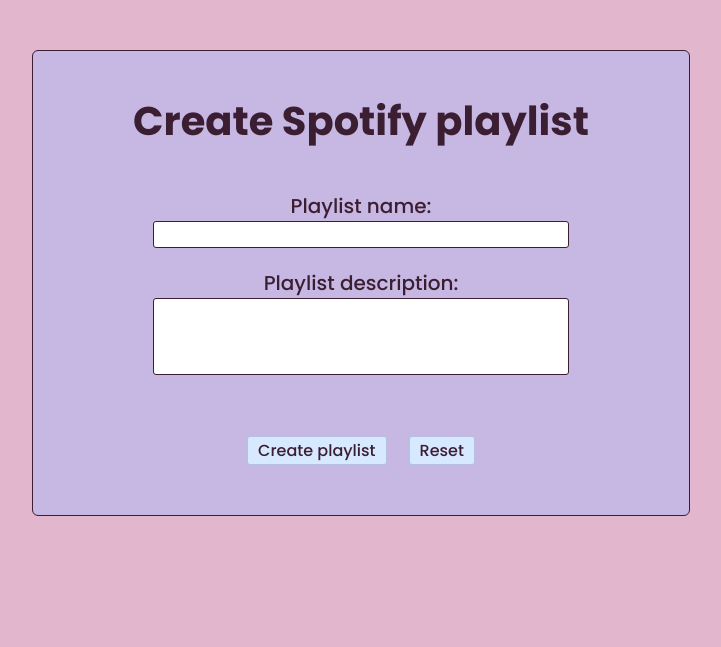
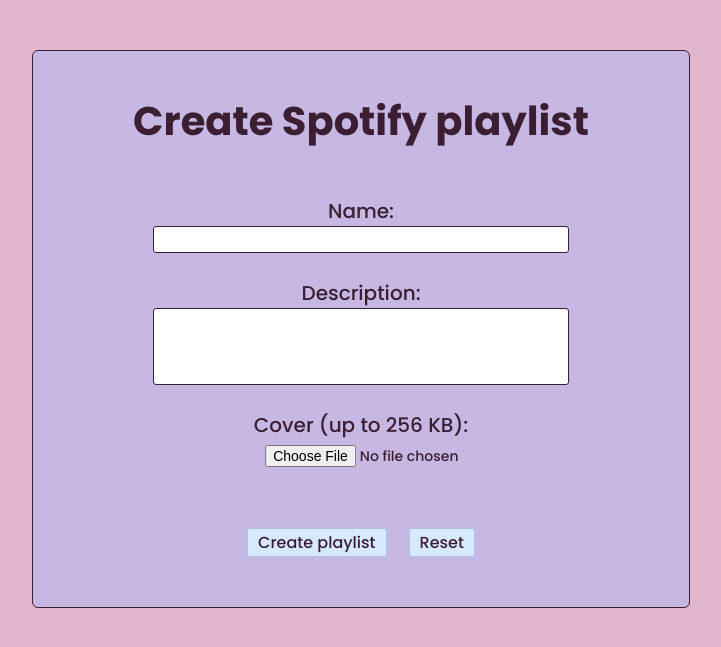
Before and after one commit to neilstephen2001/LastfmToSpotify, a Flask app: template templates/create-playlist.html in a window 1280 px wide. Shown: the top 647 px of the page, without its empty margins (279-1000 px from the left). Run offline with Flask 3, Linux system fonts and the light colour scheme; the template is opened without the code that fills it, so the values that code supplies are empty.

Commit message:
playlist cover
added option to upload an image for the playlist cover

```diff
--- a/app.py
+++ b/app.py
@@ -11,6 +11,7 @@
 import requests
 import json
 import config
+import base64
 
 """FLASK APP"""
 app = Flask(__name__)
@@ -22,7 +23,7 @@
     sp_oauth = SpotifyOAuth(client_id=config.SPOTIFY_ID,
                             client_secret=config.SPOTIFY_SECRET,
                             redirect_uri=config.SPOTIFY_REDIRECT_URL,
-                            scope=['playlist-modify-private', 'playlist-modify-public'],
+                            scope=['playlist-modify-private', 'playlist-modify-public', 'ugc-image-upload'],
                             show_dialog=True)
     auth_url = sp_oauth.get_authorize_url()
     return redirect(auth_url)
@@ -33,7 +34,7 @@
     sp_oauth = SpotifyOAuth(client_id=config.SPOTIFY_ID,
                             client_secret=config.SPOTIFY_SECRET,
                             redirect_uri=config.SPOTIFY_REDIRECT_URL,
-                            scope=['playlist-modify-private', 'playlist-modify-public'],
+                            scope=['playlist-modify-private', 'playlist-modify-public', 'ugc-image-upload'],
                             show_dialog=True)
     session.clear()
     token_info = sp_oauth.get_access_token(code)
@@ -103,7 +104,9 @@
         'description': request.form.get('description'),
         'public': False
     })
-    embedded_playlist_url = create_playlist(playlist_details, song_uri)
+    cover_art = request.files['cover-art']
+    encoded_image = base64.b64encode(cover_art.read())
+    embedded_playlist_url = create_playlist(playlist_details, song_uri, encoded_image)
     return redirect(url_for('playlist_display'))
 
 @app.route('/playlist-display')
@@ -213,11 +216,15 @@
 
 
 # Creates an empty playlist then adds the user's top songs
-def create_playlist(playlist_details, uri_list):
+def create_playlist(playlist_details, uri_list, cover_art = None):
     access_token = session.get('token_info').get('access_token')
     sp = spotipy.Spotify(auth=access_token)
     headers = {
         "Content-Type": "application/json",
+        "Authorization": f"Bearer { access_token }"
+    }
+    image_headers = {
+        "Content-Type": "image/png",
         "Authorization": f"Bearer { access_token }"
     }
     username = sp.current_user()['id']
@@ -227,6 +234,13 @@
         exceptions(r)
     else:
         playlist = r.json()
+        if cover_art:
+            url = f"https://api.spotify.com/v1/playlists/{playlist['id']}/images"
+            req = requests.put(url, data = cover_art, headers=image_headers)
+            if req.status_code != 202:
+                exceptions(req)
+            else:
+                print("Playlist cover successfully added")
         url = f"https://api.spotify.com/v1/playlists/{playlist['id']}/tracks"
         uris = json.dumps({'uris': uri_list})
         req = requests.post(url, data = uris, headers=headers)
--- a/static/style.css
+++ b/static/style.css
@@ -43,13 +43,14 @@
     display:flex;
     width: 100%;
     align-items: center;
+    justify-content: center;
     flex-direction: column;
     padding: 20px 20px 50px 20px;
 }
 .form-input label {
     font-size: 20px;
     font-weight: 500;
-    margin: 20px 0 0 0;
+    margin: 25px 0 0 0;
     color: #3c1e33;
 }
 .form-input p {
@@ -72,6 +73,22 @@
     border-radius: 3px;
     color: #3c1e33;
     padding: 0 4px 0 4px;
+}
+.file-upload {
+    align-items: center;
+    justify-content: space-between;
+    display: flex;
+    flex-direction: row;
+    width: 80%;
+}
+input[type=file] {
+    width: 100%;
+    translate: 26%;
+    font-size: 14px;
+    font-weight: 500;
+    border-radius: 3px;
+    color: #3c1e33;
+    padding: 5px 4px 0 4px;
 }
 select {
     width: 80%;
--- a/templates/create-playlist.html
+++ b/templates/create-playlist.html
@@ -12,13 +12,17 @@
 
 <body>
     <div class="user-input">
-        <form method="POST" action="{{ url_for('playlist_create') }}">
+        <form method="POST" action="{{ url_for('playlist_create') }}" enctype="multipart/form-data">
             <h2 id="form-header">Create Spotify playlist</h2>
             <div class="form-input">
-                <label for="playlist-name">Playlist name:</label>
+                <label for="playlist-name">Name:</label>
                 <input type="text" id="playlist-name" name="playlist-name">
-                <label for="description">Playlist description:</label>
+                <label for="description">Description:</label>
                 <textarea cols="20" rows="3" id="description" name="description"></textarea>
+                <label for="cover-art">Cover (up to 256 KB):</label>
+                <div class="file-upload">
+                    <input class="upload-input" type="file" id="cover-art" name="cover-art">
+                </div>
             </div>
             <div class="buttons">
                 <input type="submit" name="submit" value="Create playlist">
```
Also changed, not shown: README.md, 4 other files.
